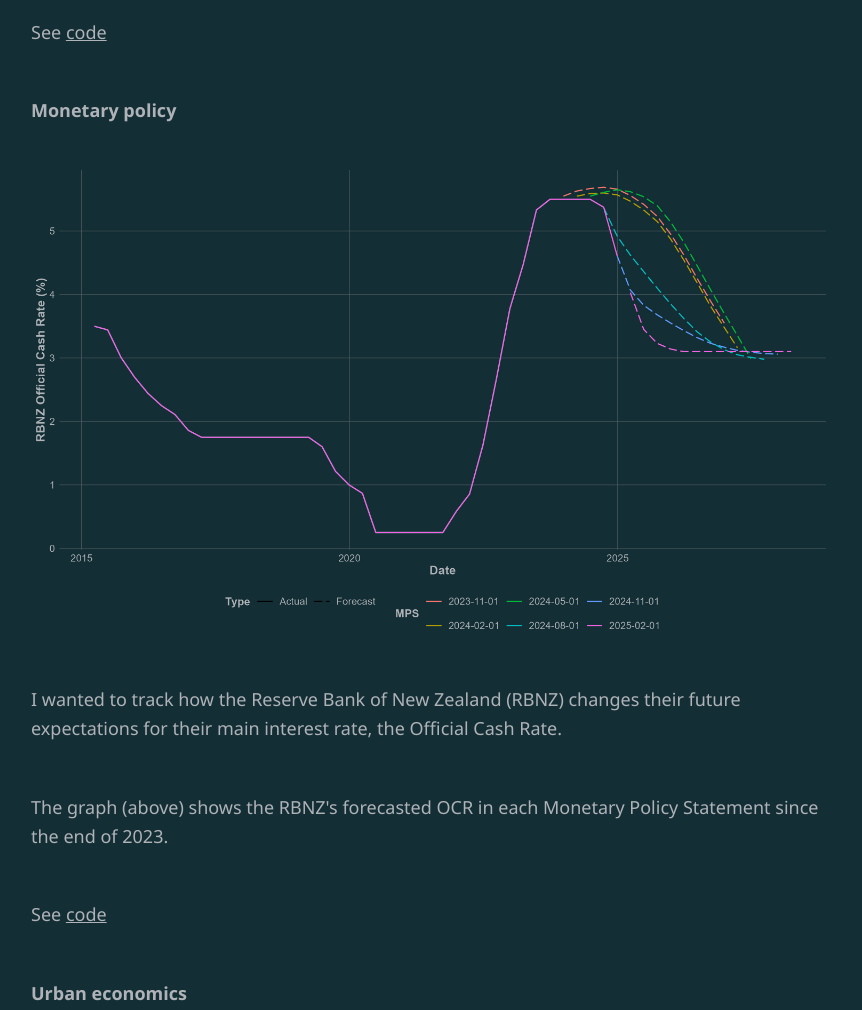
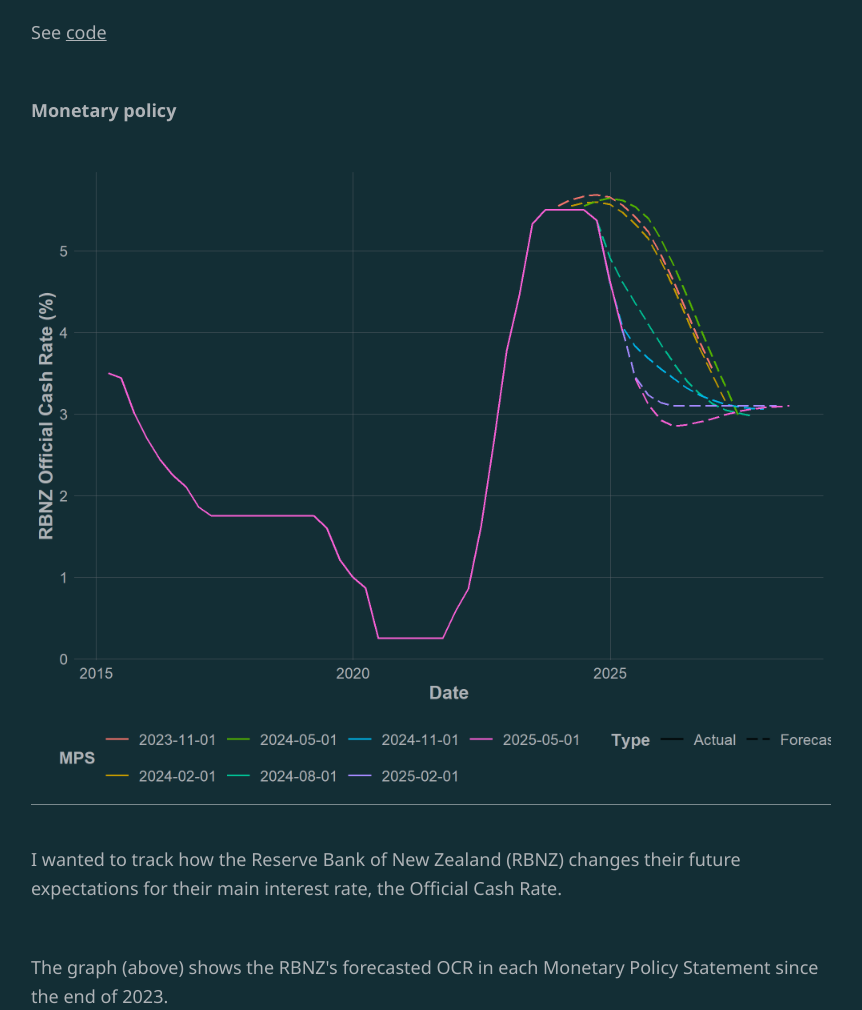
Before and after one commit to BraddWForster/BraddWForster.github.io, a plain HTML site: page quantitative/analyses.html in a window 1280 px wide. Shown: the part 2033-3043 px from the top of the page, without its empty margins (209-1071 px from the left). Drawn offline with Linux system fonts and the light colour scheme.

Commit message:
New monetary policy work

```diff
--- a/quantitative/analyses.html
+++ b/quantitative/analyses.html
@@ -46,7 +46,7 @@
             <img id="image" src="../images/auck_crime_v0.3.png" alt="Auckland Crime"/>
             <p>See <u><a href="https://github.com/BraddWForster/nz_crime">code</a></u></p>
             <p><b>Monetary policy</b></p>
-            <img id="image" src="../images/forecasts_plot.jpg" alt="MPS Forecasts"/>
+            <img id="image" src="../images/forecast_plots_v0.1.png" alt="MPS Forecasts"/>
             <p>I wanted to track how the Reserve Bank of New Zealand (RBNZ) changes their future expectations for their main interest rate, the Official Cash Rate.</p>
             <p>The graph (above) shows the RBNZ's forecasted OCR in each Monetary Policy Statement since the end of 2023.</p>
             <p>See <u><a href=https://github.com/BraddWForster/rbnz_mps>code</a></u></p>
```
Also changed, not shown: index.html (+2 -2 lines), images/forecast_plots_v0.1.png (added), images/forecasts_plot.jpg (deleted).
